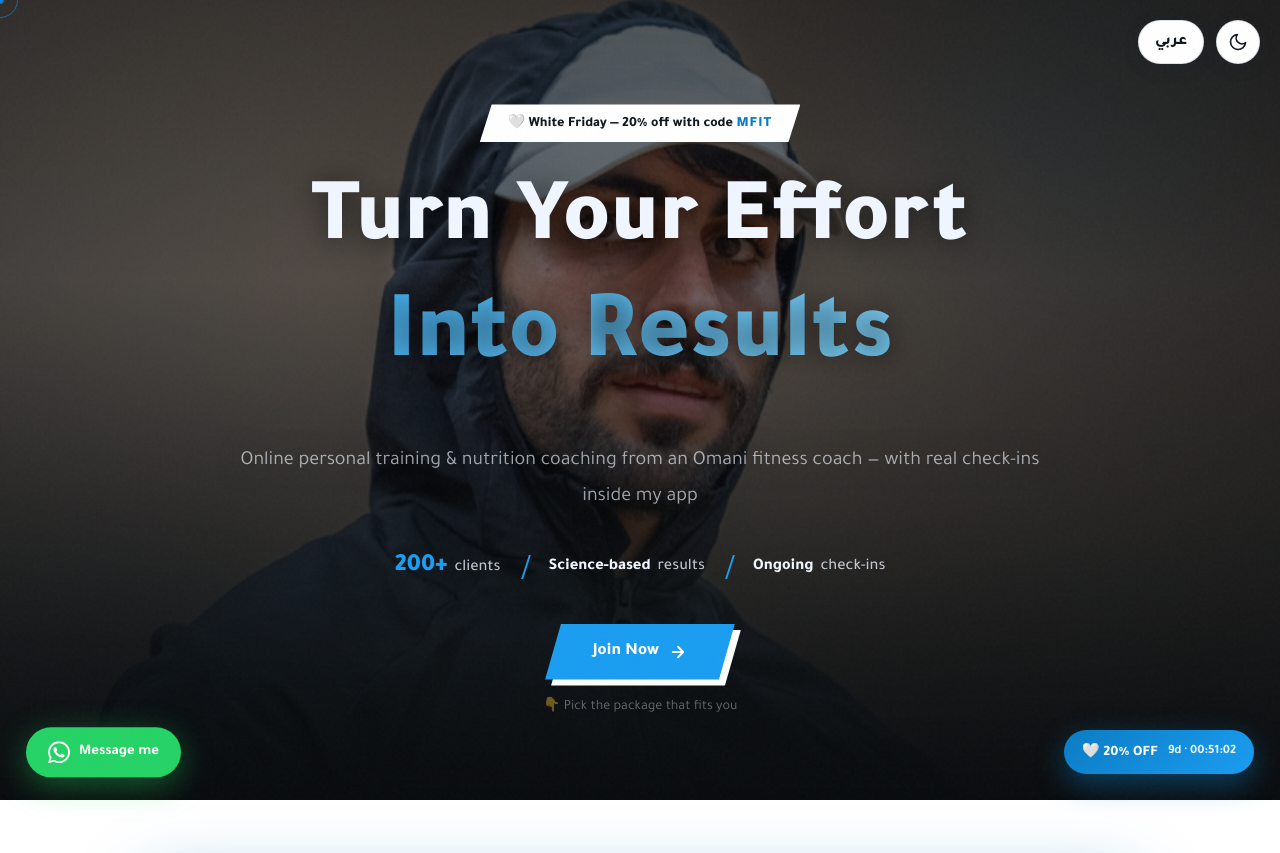
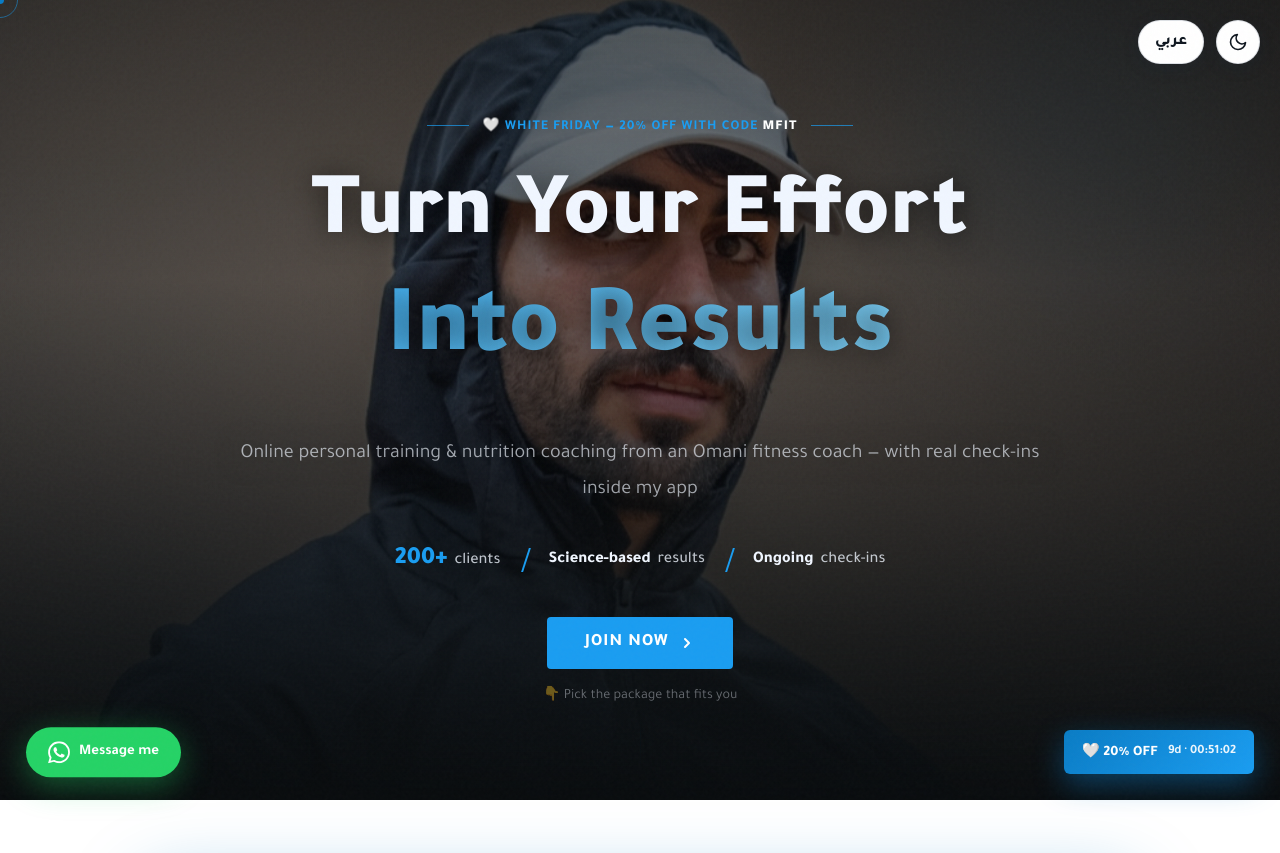
Before and after one commit to muayadfit-max/Muayad-Landing-c, a plain HTML site: page en/index.html in a window 1280 px wide. Shown: the top 853 px of the page. Drawn offline with Linux system fonts and the light colour scheme.

Commit message:
Squared, flat buttons site-wide and lined eyebrows (reference style)
- Hero: offer badge becomes a lined eyebrow; "Join now" is a flat
  rectangle with a chevron (slanted shape and offset block removed)
- All buttons (packages, final CTA, calculator, offer card, top bar) are
  squared with no glow; English button text is uppercase
- Toggle, offer strip/pill, tier and price labels squared to match
- Offer card label uses the same lined eyebrow; EN/عربي switch stays round

Co-Authored-By: Claude Opus 5.5 <noreply@anthropic.com>
Claude-Session: https://claude.ai/code/session_01LoTvRxg79gpHgDHrsvE8Kw

```diff
--- a/en/index.html
+++ b/en/index.html
@@ -1833,15 +1833,20 @@
     .offer-eyebrow {
       display: inline-flex;
       align-items: center;
-      gap: 8px;
+      gap: 14px;
       font-weight: 800;
       font-size: 0.95rem;
-      padding: 8px 18px;
-      border-radius: 999px;
-      background: rgba(255,255,255,0.16);
-      border: 1px solid rgba(255,255,255,0.35);
-      margin-bottom: 18px;
-    }
+      margin-bottom: 16px;
+    }
+    .offer-eyebrow::before,
+    .offer-eyebrow::after {               /* thin rule on each side */
+      content: '';
+      width: 42px;
+      height: 1.5px;
+      background: currentColor;
+      opacity: 0.7;
+    }
+    [dir="ltr"] .offer-eyebrow { text-transform: uppercase; letter-spacing: 0.08em; font-size: 0.88rem; }
     .offer-title { font-size: clamp(2rem, 5.5vw, 3.4rem); font-weight: 900; line-height: 1.25; margin-bottom: 10px; }
     .offer-pct {
       display: inline-block;
@@ -2006,23 +2011,36 @@
     }
 
     /* ══════════════════════════════════════
-       HERO — athletic "race-day" details: slanted tag, editorial stat line,
-       slanted CTA with a solid offset block. Shapes use clip-path, not transform,
-       because the badge entrance animation and the magnetic-button script own transform.
+       HERO — editorial details: lined eyebrow, stat line with slanted
+       dividers, squared CTA (button shape lives in BUTTONS below)
     ══════════════════════════════════════ */
     #hero .hero-badge {
-      gap: 8px;
-      padding: 9px 28px;
+      gap: 14px;
+      padding: 0;
       border: none;
       border-radius: 0;
-      background: #fff;
-      color: #0f1720;
-      font-weight: 800;
-      clip-path: polygon(12px 0, 100% 0, calc(100% - 12px) 100%, 0 100%);
-    }
-    #hero .hero-badge::before,
-    #hero .hero-badge .badge-dot { display: none; }
-    #hero .hero-badge b { color: #0a7cc5; font-weight: 900; letter-spacing: 1px; }
+      background: none;
+      color: var(--blue);
+      font-size: 0.95rem;
+      font-weight: 700;
+      letter-spacing: 0.3px;
+    }
+    #hero .hero-badge::before { display: none; }          /* no shimmer */
+    #hero .hero-badge .badge-dot,
+    #hero .hero-badge::after {                            /* thin rule on each side */
+      content: '';
+      display: block;
+      flex-shrink: 0;
+      width: 42px;
+      height: 1.5px;
+      border-radius: 0;
+      background: currentColor;
+      box-shadow: none;
+      animation: none;
+      opacity: 0.7;
+    }
+    #hero .hero-badge b { color: #fff; font-weight: 900; letter-spacing: 1px; }
+    [dir="ltr"] #hero .hero-badge { text-transform: uppercase; letter-spacing: 0.08em; font-size: 0.85rem; }
 
     #hero .hero-stats { gap: 0; align-items: center; }
     .hero-stat {
@@ -2050,36 +2068,17 @@
       transform: translateY(-50%) skewX(-18deg);
     }
 
-    .hero-cta-shape {
-      display: inline-flex;
-      filter: drop-shadow(-6px 6px 0 #fff);
-      transition: filter 0.25s ease;
-    }
-    .hero-cta-shape:hover { filter: drop-shadow(-2px 2px 0 #fff); }
-    [dir="ltr"] .hero-cta-shape { filter: drop-shadow(6px 6px 0 #fff); }
-    [dir="ltr"] .hero-cta-shape:hover { filter: drop-shadow(2px 2px 0 #fff); }
-    #hero .btn-primary,
-    #hero .btn-primary:hover {
-      border-radius: 0;
-      box-shadow: none;
-    }
-    #hero .btn-primary {
-      padding: 18px 48px;
-      font-weight: 800;
-      clip-path: polygon(16px 0, 100% 0, calc(100% - 16px) 100%, 0 100%);
-    }
-    [dir="rtl"] #heroCta svg { transform: scaleX(-1); }   /* arrow points the way Arabic reads */
-
-    @media (max-width: 768px) {
-      .hero-cta-shape { width: 100%; max-width: 320px; }
-      .hero-cta-shape .btn-primary { width: 100%; max-width: none; }
-    }
+    #hero .btn-primary { padding: 16px 38px; font-weight: 800; }
+    [dir="rtl"] #heroCta svg { transform: scaleX(-1); }   /* chevron points the way Arabic reads */
+
     @media (max-width: 480px) {
       #hero .hero-stats { flex-direction: row; gap: 0; }
       .hero-stat { padding: 0 12px; font-size: 0.9rem; gap: 5px; }
       .hero-stat .stat-big { font-size: 1.3rem; }
       .hero-stat + .hero-stat::before { height: 20px; }
-      #hero .hero-badge { font-size: 0.78rem; padding: 7px 22px; }
+      #hero .hero-badge { font-size: 0.8rem; gap: 10px; padding: 0; }
+      #hero .hero-badge .badge-dot,
+      #hero .hero-badge::after { width: 22px; }
       /* English is longer: number on its own line, the other two beneath it */
       [dir="ltr"] .hero-stat:first-child { flex-basis: 100%; justify-content: center; margin-bottom: 8px; }
       [dir="ltr"] .hero-stat:nth-child(2)::before { display: none; }
@@ -2087,6 +2086,23 @@
     @media (max-width: 374px) {
       .hero-stat { padding: 0 9px; font-size: 0.82rem; }
       .hero-stat .stat-big { font-size: 1.15rem; }
+    }
+
+    /* ══════════════════════════════════════
+       BUTTONS — squared rectangles, flat (no glow)
+    ══════════════════════════════════════ */
+    .btn-primary, .card-cta, .btn-cta-outline, .btn-cta-gold, .calc-btn, .calc-cta-btn,
+    #mobile-bar a:not(.lang-switch), .offer-cta, .offer-copy, .toggle-btn { border-radius: 4px; }
+    .pricing-toggle-wrap, .offer-code, .offer-strip, #offer-float, .offer-price,
+    .card-tier-badge, .toggle-save-badge { border-radius: 6px; }
+    .btn-primary, .btn-primary:hover, .cta-blue, .cta-blue:hover, .cta-gold, .cta-gold:hover,
+    .btn-cta-gold, .btn-cta-gold:hover, .calc-btn, .calc-btn:hover, .calc-cta-btn,
+    .toggle-btn.active, .seg-btn.active { box-shadow: none; }
+    .btn-primary:hover, .cta-blue:hover, .calc-btn:hover, .calc-cta-btn:hover { filter: brightness(1.1); }
+    [dir="ltr"] .btn-primary, [dir="ltr"] .card-cta, [dir="ltr"] .btn-cta-outline,
+    [dir="ltr"] .btn-cta-gold, [dir="ltr"] .calc-btn, [dir="ltr"] .offer-cta {
+      text-transform: uppercase;
+      letter-spacing: 0.06em;
     }
 
     /* ── LIGHT THEME: faint text tuned for black backgrounds is too pale on white ── */
@@ -2256,12 +2272,10 @@
     </div>
 
     <div class="hero-cta-wrap">
-      <span class="hero-cta-shape">
-        <a href="#pricing" class="btn-primary" id="heroCta">
-          Join Now
-          <svg width="18" height="18" viewBox="0 0 24 24" fill="none" stroke="currentColor" stroke-width="2.5" stroke-linecap="round" stroke-linejoin="round"><path d="M5 12h14M12 5l7 7-7 7"/></svg>
-        </a>
-      </span>
+      <a href="#pricing" class="btn-primary" id="heroCta">
+        Join Now
+        <svg width="16" height="16" viewBox="0 0 24 24" fill="none" stroke="currentColor" stroke-width="3" stroke-linecap="round" stroke-linejoin="round" aria-hidden="true"><path d="M9 6l6 6-6 6"/></svg>
+      </a>
       <span class="hero-hint">👇 Pick the package that fits you</span>
     </div>
   </div>
```
Also changed, not shown: index.html (+65 -51 lines).
